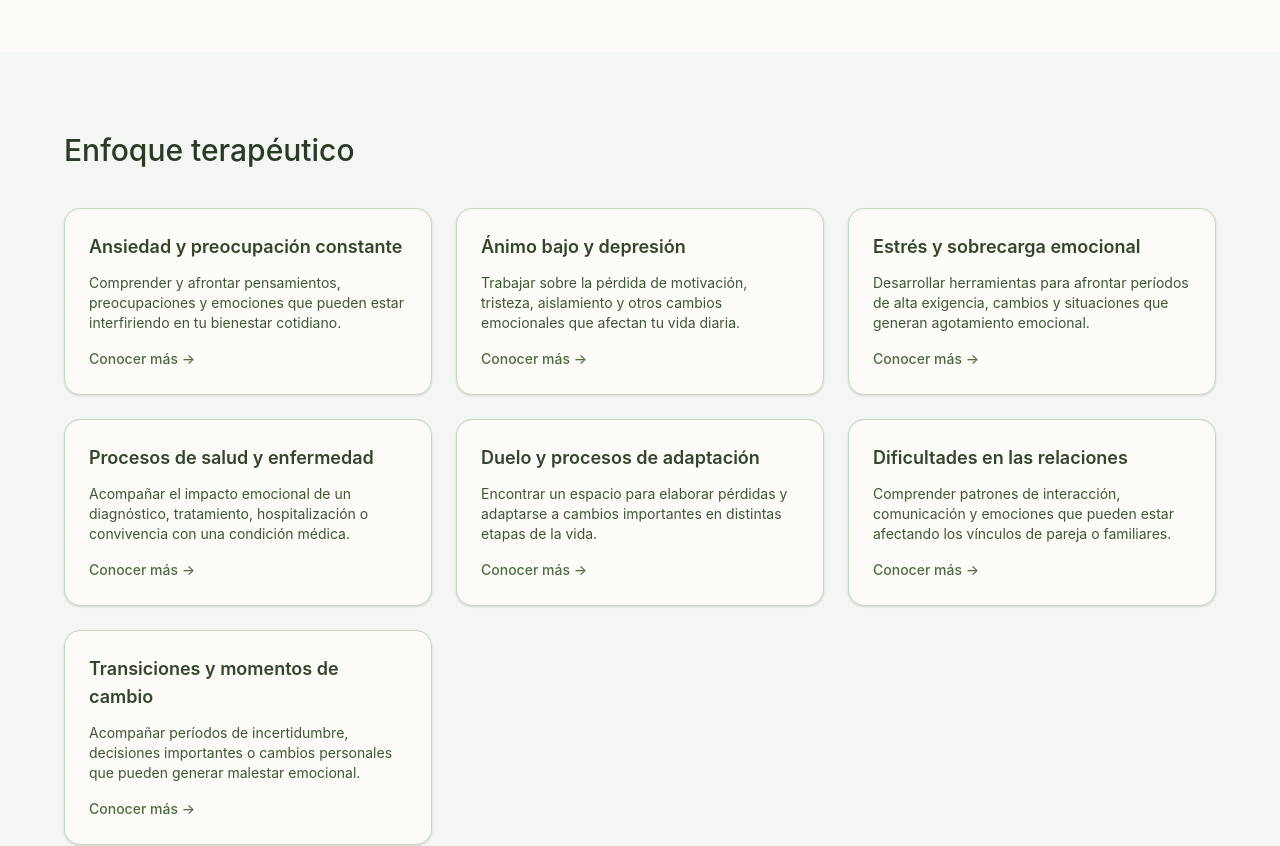
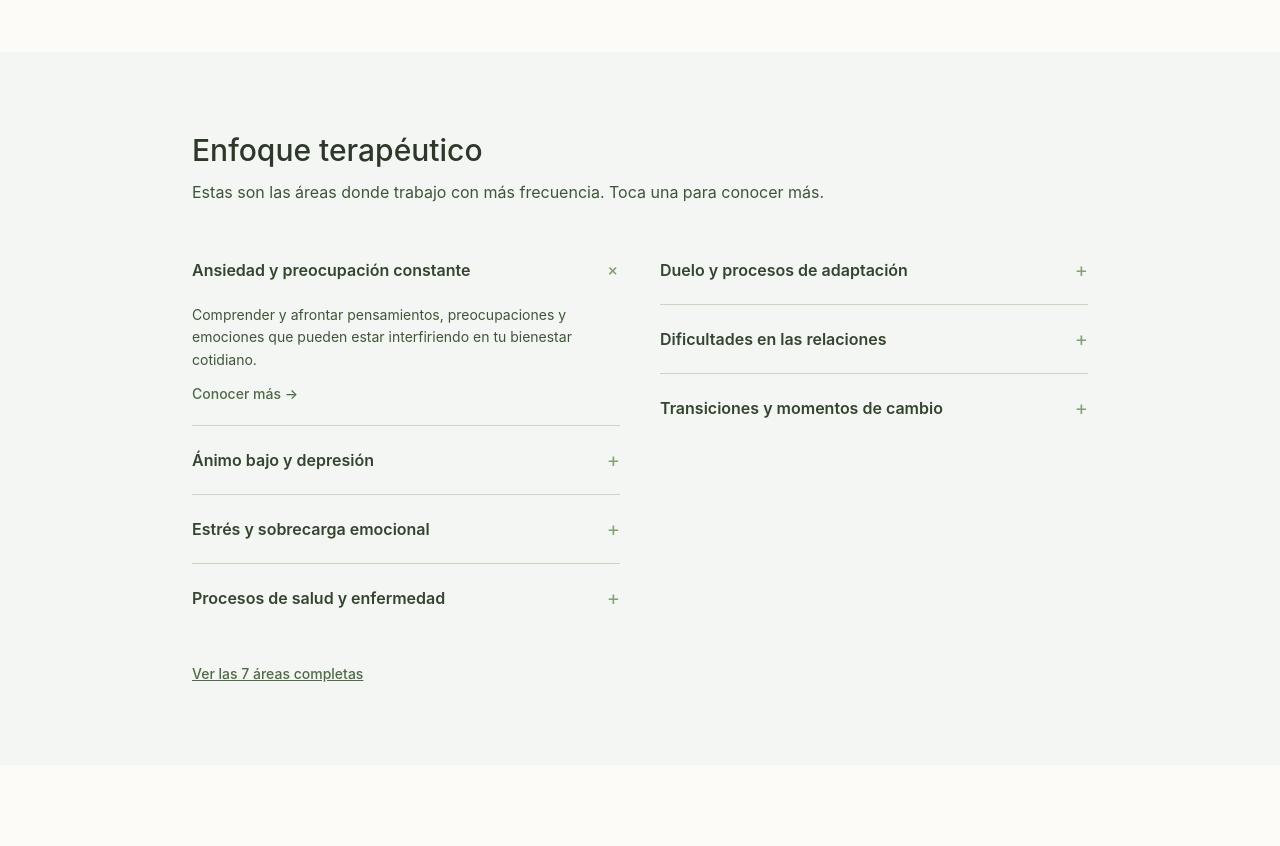
Before and after one commit to JoshuaJames7756/psivelasquez, a React (Vite) app: page / in a window 1280 px wide. Shown: the part 1340-2186 px from the top of the page. Built offline with nearby package versions, Linux system fonts and the light colour scheme; no server answers.

Commit message:
feat: refactor EnfoqueTerapeutico component to use accordion layout; enhance accessibility and improve content organization

```diff
--- a/src/modules/public/components/EnfoqueTerapeutico.tsx
+++ b/src/modules/public/components/EnfoqueTerapeutico.tsx
@@ -1,70 +1,112 @@
-import { motion, useMotionValue, useSpring, useTransform } from 'motion/react'
-import type { MouseEvent } from 'react'
+import { AnimatePresence, motion } from 'motion/react'
+import { useState } from 'react'
 import { Link } from 'react-router-dom'
 import { enfoques, type Enfoque } from '../data/enfoques'
-import { useMotionSeguro } from '../../shared/hooks/useMotionSeguro'
 
-function TarjetaEspecialidad({ slug, titulo, resumen }: Enfoque) {
-  const { desactivado } = useMotionSeguro()
-  const mouseX = useMotionValue(0.5)
-  const mouseY = useMotionValue(0.5)
+function ItemAcordeon({
+  enfoque,
+  abierto,
+  onToggle,
+}: {
+  enfoque: Enfoque
+  abierto: boolean
+  onToggle: () => void
+}) {
+  return (
+    <div className="border-b border-sage-200 last:border-b-0">
+      <button
+        onClick={onToggle}
+        aria-expanded={abierto}
+        className="flex w-full items-center justify-between gap-4 py-5 text-left"
+      >
+        <span className="text-base font-semibold text-sage-800">{enfoque.titulo}</span>
+        <motion.span
+          animate={{ rotate: abierto ? 45 : 0 }}
+          transition={{ duration: 0.2 }}
+          className="shrink-0 text-xl text-sage-400"
+        >
+          +
+        </motion.span>
+      </button>
 
-  const springConfig = { stiffness: 200, damping: 20 }
-  // Tilt 3D es movimiento constante atado al cursor — justo lo que
-  // prefers-reduced-motion pide evitar (sección 45 del doc). Con
-  // rango [0,0] el valor nunca se mueve de 0 grados, tarjeta plana.
-  const rotateX = useSpring(
-    useTransform(mouseY, [0, 1], desactivado ? [0, 0] : [7, -7]),
-    springConfig,
-  )
-  const rotateY = useSpring(
-    useTransform(mouseX, [0, 1], desactivado ? [0, 0] : [-7, 7]),
-    springConfig,
-  )
-
-  function handleMouseMove(e: MouseEvent<HTMLElement>) {
-    const rect = e.currentTarget.getBoundingClientRect()
-    mouseX.set((e.clientX - rect.left) / rect.width)
-    mouseY.set((e.clientY - rect.top) / rect.height)
-  }
-
-  function handleMouseLeave() {
-    mouseX.set(0.5)
-    mouseY.set(0.5)
-  }
-
-  return (
+      <AnimatePresence initial={false}>
+        {abierto && (
           <motion.div
-      onMouseMove={handleMouseMove}
-      onMouseLeave={handleMouseLeave}
-      style={{ rotateX, rotateY, transformPerspective: 800 }}
+            initial={{ height: 0, opacity: 0 }}
+            animate={{ height: 'auto', opacity: 1 }}
+            exit={{ height: 0, opacity: 0 }}
+            transition={{ duration: 0.25 }}
+            className="overflow-hidden"
           >
+            <div className="pb-5">
+              <p className="text-sm leading-relaxed text-sage-700">{enfoque.resumen}</p>
               <Link
-        to={`/enfoques/${slug}`}
-        className="block h-full rounded-2xl border border-sage-200 bg-cream-50 p-6 shadow-sm transition-shadow hover:shadow-lg"
+                to={`/enfoques/${enfoque.slug}`}
+                className="mt-3 inline-block text-sm font-medium text-sage-600 transition-colors hover:text-sage-800"
               >
-        <h3 className="text-lg font-semibold text-sage-800">{titulo}</h3>
-        <p className="mt-3 text-sm text-sage-700">{resumen}</p>
-        <span className="mt-4 inline-block text-sm font-medium text-sage-600">
                 Conocer más →
-        </span>
               </Link>
+            </div>
           </motion.div>
+        )}
+      </AnimatePresence>
+    </div>
   )
 }
 
 export function EnfoqueTerapeutico() {
+  const [abiertoSlug, setAbiertoSlug] = useState<string | null>(enfoques[0].slug)
+
+  // Dos columnas en desktop: primeros 4 a la izquierda, resto a la
+  // derecha — mantiene el acordeón legible sin una sola lista muy
+  // larga en pantallas anchas.
+  const mitad = Math.ceil(enfoques.length / 2)
+  const columnaA = enfoques.slice(0, mitad)
+  const columnaB = enfoques.slice(mitad)
+
+  function manejarToggle(slug: string) {
+    setAbiertoSlug((actual) => (actual === slug ? null : slug))
+  }
+
   return (
     <section className="bg-sage-50 px-6 py-20">
-      <div className="mx-auto max-w-6xl">
+      <div className="mx-auto max-w-4xl">
         <h2 className="font-[var(--font-serif-brand)] text-3xl text-sage-900">
           Enfoque terapéutico
         </h2>
-        <div className="mt-10 grid gap-6 sm:grid-cols-2 lg:grid-cols-3">
-          {enfoques.map((item) => (
-            <TarjetaEspecialidad key={item.slug} {...item} />
+        <p className="mt-3 text-sage-700">
+          Estas son las áreas donde trabajo con más frecuencia. Toca una para conocer más.
+        </p>
+
+        <div className="mt-8 grid gap-x-10 md:grid-cols-2">
+          <div>
+            {columnaA.map((enfoque) => (
+              <ItemAcordeon
+                key={enfoque.slug}
+                enfoque={enfoque}
+                abierto={abiertoSlug === enfoque.slug}
+                onToggle={() => manejarToggle(enfoque.slug)}
+              />
             ))}
           </div>
+          <div>
+            {columnaB.map((enfoque) => (
+              <ItemAcordeon
+                key={enfoque.slug}
+                enfoque={enfoque}
+                abierto={abiertoSlug === enfoque.slug}
+                onToggle={() => manejarToggle(enfoque.slug)}
+              />
+            ))}
+          </div>
+        </div>
+
+        <Link
+          to="/enfoques"
+          className="mt-8 inline-block text-sm font-medium text-sage-600 underline transition-colors hover:text-sage-800"
+        >
+          Ver las 7 áreas completas
+        </Link>
       </div>
     </section>
   )
```
Lines whose indentation alone changed are shown as unchanged.
